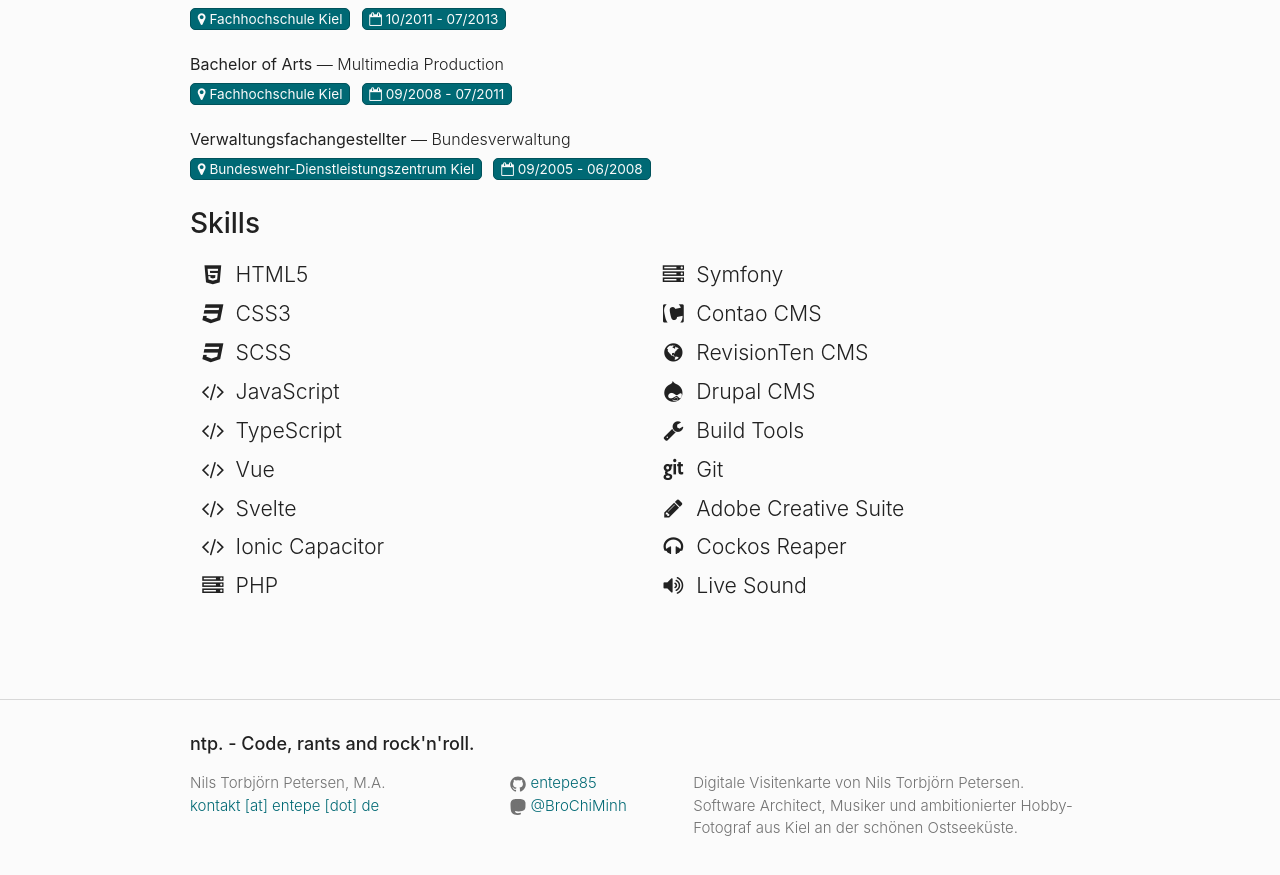
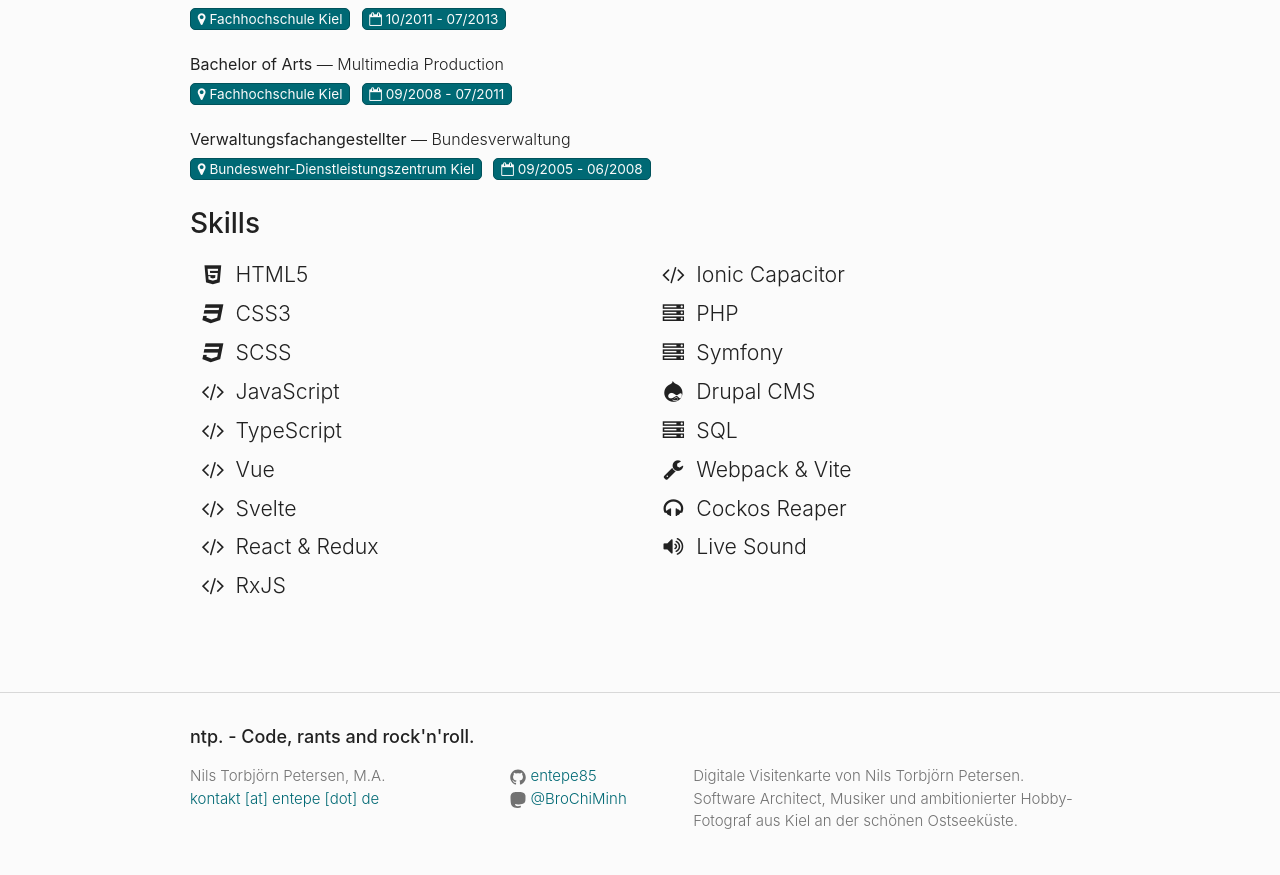
Before and after one commit to entepe85/entepe-2017, a Jekyll site: the page built from vita/vita.html, in a window 1280 px wide and 900 px high, scrolled down 1606 px. Shown: the top 875 px of the window. Built offline with Jekyll 4.4.1, drawn with Linux system fonts in a browser that asks for light colours.

Commit message:
Update vita.html

```diff
--- a/vita/vita.html
+++ b/vita/vita.html
@@ -91,15 +91,14 @@
         <li><i class="fa-li fa fa-code"></i>TypeScript</li>
         <li><i class="fa-li fa fa-code"></i>Vue</li>
         <li><i class="fa-li fa fa-code"></i>Svelte</li>
+        <li><i class="fa-li fa fa-code"></i>React & Redux</li>
+        <li><i class="fa-li fa fa-code"></i>RxJS</li>
         <li><i class="fa-li fa fa-code"></i>Ionic Capacitor</li>
         <li><i class="fa-li fa fa-server"></i>PHP</li>
         <li><i class="fa-li fa fa-server"></i>Symfony</li>
-        <li><i class="fa-li fa fa-contao"></i>Contao CMS</li>
-        <li><i class="fa-li fa fa-globe"></i>RevisionTen CMS</li>
         <li><i class="fa-li fa fa-drupal"></i>Drupal CMS</li>
-        <li><i class="fa-li fa fa-wrench"></i>Build Tools</li>
-        <li><i class="fa-li fa fa-git"></i>Git</li>
-        <li><i class="fa-li fa fa-pencil"></i>Adobe Creative Suite</li>
+        <li><i class="fa-li fa fa-server"></i>SQL</li>
+        <li><i class="fa-li fa fa-wrench"></i>Webpack & Vite</li>
         <li><i class="fa-li fa fa-headphones"></i>Cockos Reaper</li>
         <li><i class="fa-li fa fa-volume-up"></i>Live Sound</li>
     </ul>
```
